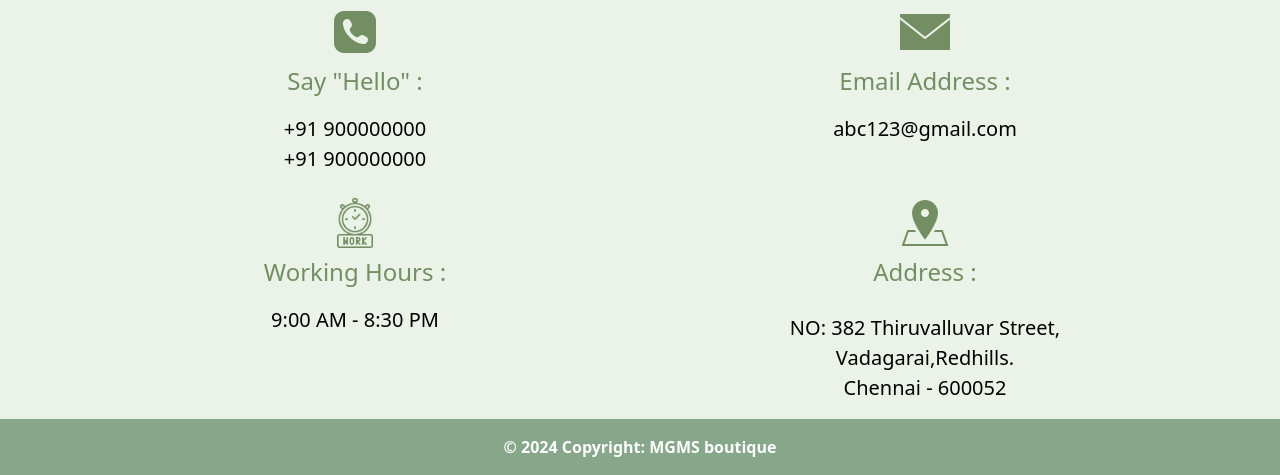
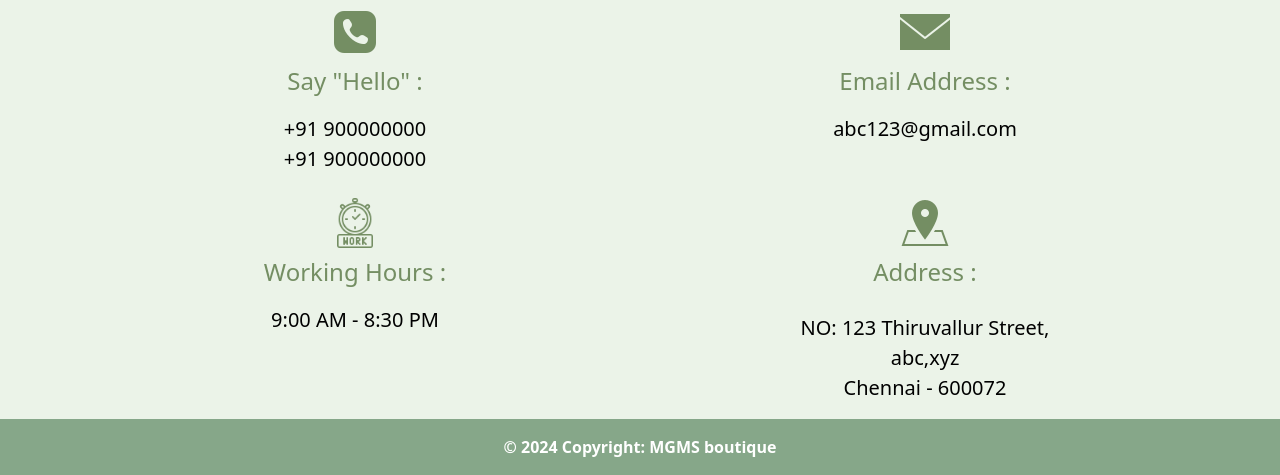
Before and after one commit to snehasparkles/Aariwork_website, a Flask app: page / in a window 1280 px wide. Shown: the part 2832-3307 px from the top of the page. Run offline with Flask 3, Linux system fonts and the light colour scheme.

Commit message:
Update home.html

```diff
--- a/templates/home.html
+++ b/templates/home.html
@@ -243,9 +243,9 @@
           <p class=" text-center " id= "contact_details">
 
               <p href="" class = "text-center"   id="contact_details">
-                NO: 382 Thiruvalluvar Street,<br>
-                Vadagarai,Redhills.<br>
-                Chennai - 600052<br>
+                NO: 123 Thiruvallur Street,<br>
+                abc,xyz<br>
+                Chennai - 600072<br>
               </p>
 
           </p>
```
